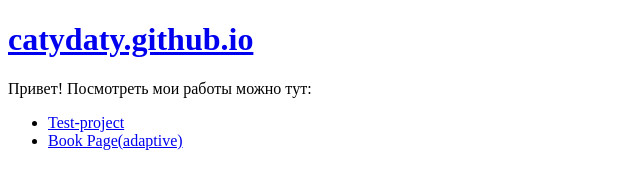
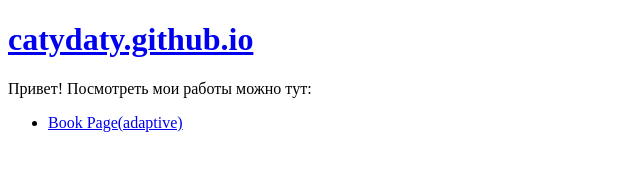
Before and after one commit to catydaty/catydaty.github.io, a plain HTML site: page index.html in a window 1280 px wide. Shown: the whole page, without its empty margins (0-640 px from the left). Drawn offline with Linux system fonts and the light colour scheme.

Commit message:
fix: hidden test-project

```diff
--- a/index.html
+++ b/index.html
@@ -12,7 +12,7 @@
         <h1><a href="https://catydaty.github.io/">catydaty.github.io</a></h1>
         <p>Привет! Посмотреть мои работы можно тут:</p>
         <ul class="content__links">
-          <li><a href="https://catydaty.github.io/test-project/">Test-project</a></li>
+<!--           <li><a href="https://catydaty.github.io/test-project/">Test-project</a></li> -->
           <li><a href="https://catydaty.github.io/book-page/">Book Page(adaptive)</a></li>
         </ul>
       </div>
```
